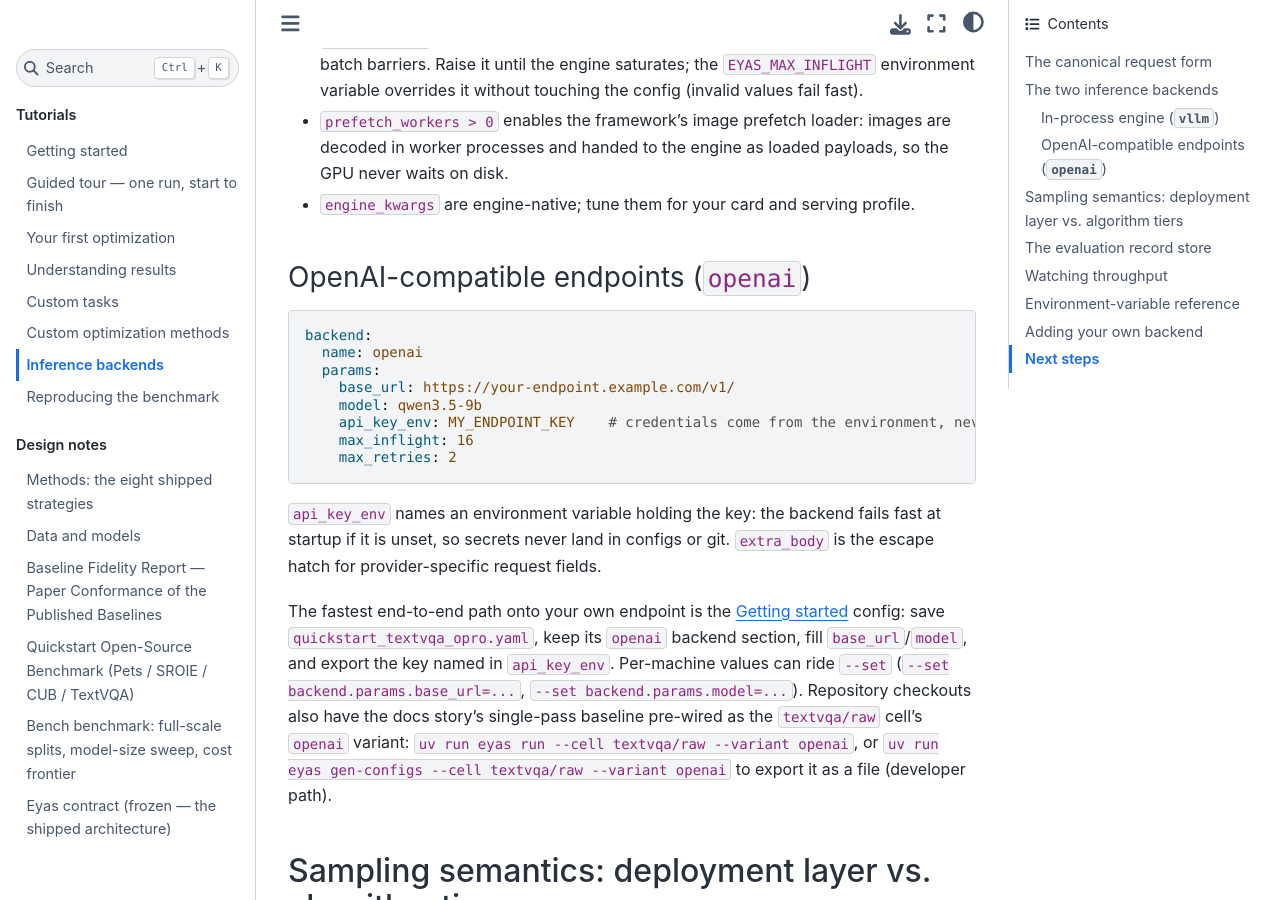
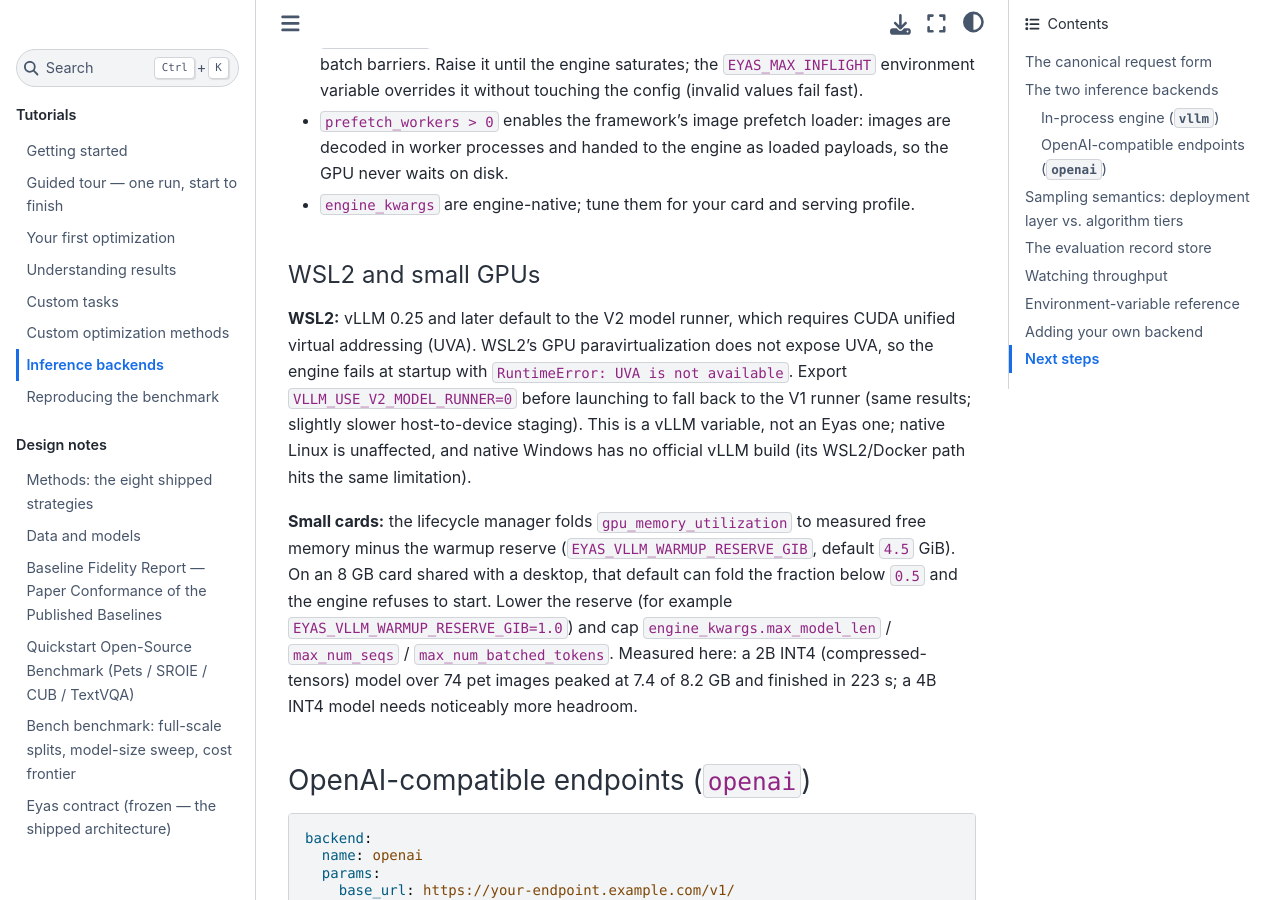
Before and after one commit to Davidham3/eyas, a Sphinx documentation site: the page built from docs/tutorials/backends.md, in a window 1280 px wide and 900 px high, scrolled down 1579 px. Built offline with Sphinx 7.4.7 and the Sphinx Book theme 1.1.4, drawn with Linux system fonts in a browser that asks for light colours.

Commit message:
docs(backends): WSL2 UVA and small-GPU memory notes

```diff
--- a/docs/tutorials/backends.md
+++ b/docs/tutorials/backends.md
@@ -51,6 +51,25 @@ backend:
 - `max_inflight` is the **client-side in-flight window**: requests slide in continuously, no batch barriers. Raise it until the engine saturates; the `EYAS_MAX_INFLIGHT` environment variable overrides it without touching the config (invalid values fail fast).
 - `prefetch_workers > 0` enables the framework's image prefetch loader: images are decoded in worker processes and handed to the engine as loaded payloads, so the GPU never waits on disk.
 - `engine_kwargs` are engine-native; tune them for your card and serving profile.
+
+#### WSL2 and small GPUs
+
+**WSL2:** vLLM 0.25 and later default to the V2 model runner, which requires CUDA
+unified virtual addressing (UVA). WSL2's GPU paravirtualization does not expose UVA, so
+the engine fails at startup with `RuntimeError: UVA is not available`. Export
+`VLLM_USE_V2_MODEL_RUNNER=0` before launching to fall back to the V1 runner (same
+results; slightly slower host-to-device staging). This is a vLLM variable, not an Eyas
+one; native Linux is unaffected, and native Windows has no official vLLM build (its
+WSL2/Docker path hits the same limitation).
+
+**Small cards:** the lifecycle manager folds `gpu_memory_utilization` to measured free
+memory minus the warmup reserve (`EYAS_VLLM_WARMUP_RESERVE_GIB`, default `4.5` GiB). On
+an 8 GB card shared with a desktop, that default can fold the fraction below `0.5` and
+the engine refuses to start. Lower the reserve (for example
+`EYAS_VLLM_WARMUP_RESERVE_GIB=1.0`) and cap `engine_kwargs.max_model_len` /
+`max_num_seqs` / `max_num_batched_tokens`. Measured here: a 2B INT4
+(compressed-tensors) model over 74 pet images peaked at 7.4 of 8.2 GB and finished in
+223 s; a 4B INT4 model needs noticeably more headroom.
 
 ### OpenAI-compatible endpoints (`openai`)
 
```
